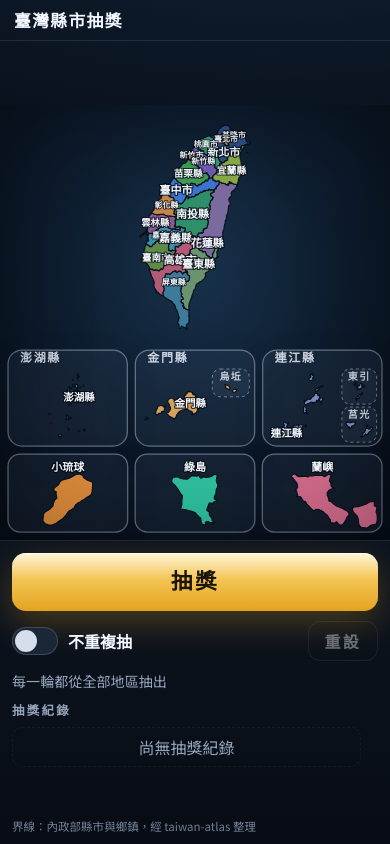
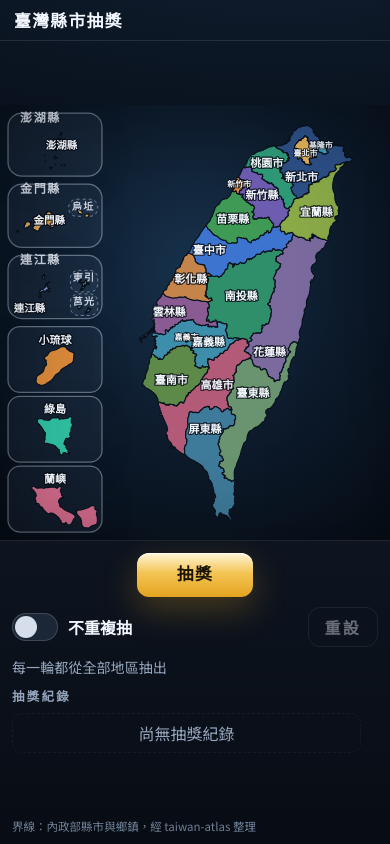
Before and after one commit to TF-404/-, a plain HTML site: page index.html in a window 390 px wide. Drawn offline with Linux system fonts and the light colour scheme; a web font is replaced by a local one.

Commit message:
Give the phone map a tall Taiwan and a narrow island column.
Stack the six outlying insets on the left in portrait, and shrink the draw button to a compact 44px control.

Co-authored-by: TF <jimmychang0325@gmail.com>

```diff
--- a/css/styles.css
+++ b/css/styles.css
@@ -561,11 +561,15 @@ body {
   }
 
   .draw {
-    height: 58px;
-    min-height: 58px;
-    max-height: 58px;
-    font-size: 1.35rem;
-    border-radius: 14px;
+    width: auto;
+    align-self: center;
+    height: 44px;
+    min-height: 44px;
+    max-height: 44px;
+    padding: 0 22px;
+    font-size: 1.05rem;
+    letter-spacing: 0.08em;
+    border-radius: 12px;
   }
 
   .controls { margin-top: 10px; }
--- a/js/app.js
+++ b/js/app.js
@@ -406,26 +406,36 @@
         islands: { x: gap, y: gap + (boxH + gap) * 3, w: insetW, h: islandH },
       };
     }
-    let islandH = Math.round(Math.min(120, Math.max(44, height * 0.18)));
-    let insetH = Math.round(Math.min(150, Math.max(52, height * 0.22)));
-    const chrome = islandH + insetH + gap * 3;
-    if (chrome > height * 0.58) {
-      const scale = (height * 0.5) / chrome;
-      islandH = Math.max(36, Math.round(islandH * scale));
-      insetH = Math.max(40, Math.round(insetH * scale));
-    }
-    const boxW = (width - gap * 4) / 3;
-    const islandsY = height - islandH - gap;
-    const countyY = islandsY - gap - insetH;
+    const insetW = Math.round(Math.min(112, Math.max(84, width * 0.24)));
+    const innerH = height - gap * 2;
+    const band = (innerH - gap * 5) / 6;
+    const stack = [
+      { key: "penghu", name: "澎湖縣" },
+      { key: "kinmen", name: "金門縣" },
+      { key: "lienchiang", name: "連江縣" },
+    ];
     return {
       wide: false,
-      main: { x: gap, y: gap, w: width - gap * 2, h: Math.max(40, countyY - gap * 2) },
-      insets: [
-        { key: "penghu", name: "澎湖縣", x: gap, y: countyY, w: boxW, h: insetH },
-        { key: "kinmen", name: "金門縣", x: gap * 2 + boxW, y: countyY, w: boxW, h: insetH },
-        { key: "lienchiang", name: "連江縣", x: gap * 3 + boxW * 2, y: countyY, w: boxW, h: insetH },
-      ],
-      islands: { x: gap, y: islandsY, w: width - gap * 2, h: islandH },
+      main: {
+        x: gap * 2 + insetW,
+        y: gap,
+        w: Math.max(40, width - insetW - gap * 3),
+        h: height - gap * 2,
+      },
+      insets: stack.map((item, index) => ({
+        key: item.key,
+        name: item.name,
+        x: gap,
+        y: gap + (band + gap) * index,
+        w: insetW,
+        h: band,
+      })),
+      islands: {
+        x: gap,
+        y: gap + (band + gap) * 3,
+        w: insetW,
+        h: band * 3 + gap * 2,
+      },
     };
   }
 
@@ -460,7 +470,19 @@
       { key: "ludao", name: "綠島" },
       { key: "lanyu", name: "蘭嶼" },
     ];
-    const gap = Math.max(4, Math.min(8, box.w * 0.02));
+    const vertical = box.h > box.w * 1.15;
+    const gap = Math.max(4, Math.min(8, Math.min(box.w, box.h) * 0.03));
+    if (vertical) {
+      const cellH = (box.h - gap * (specs.length - 1)) / specs.length;
+      return specs.map((spec, index) => ({
+        key: spec.key,
+        name: spec.name,
+        x: box.x,
+        y: box.y + index * (cellH + gap),
+        w: box.w,
+        h: cellH,
+      }));
+    }
     const cellW = (box.w - gap * (specs.length - 1)) / specs.length;
     return specs.map((spec, index) => ({
       key: spec.key,
```
Also changed, not shown: index.html (+2 -2 lines), 1 other file.
